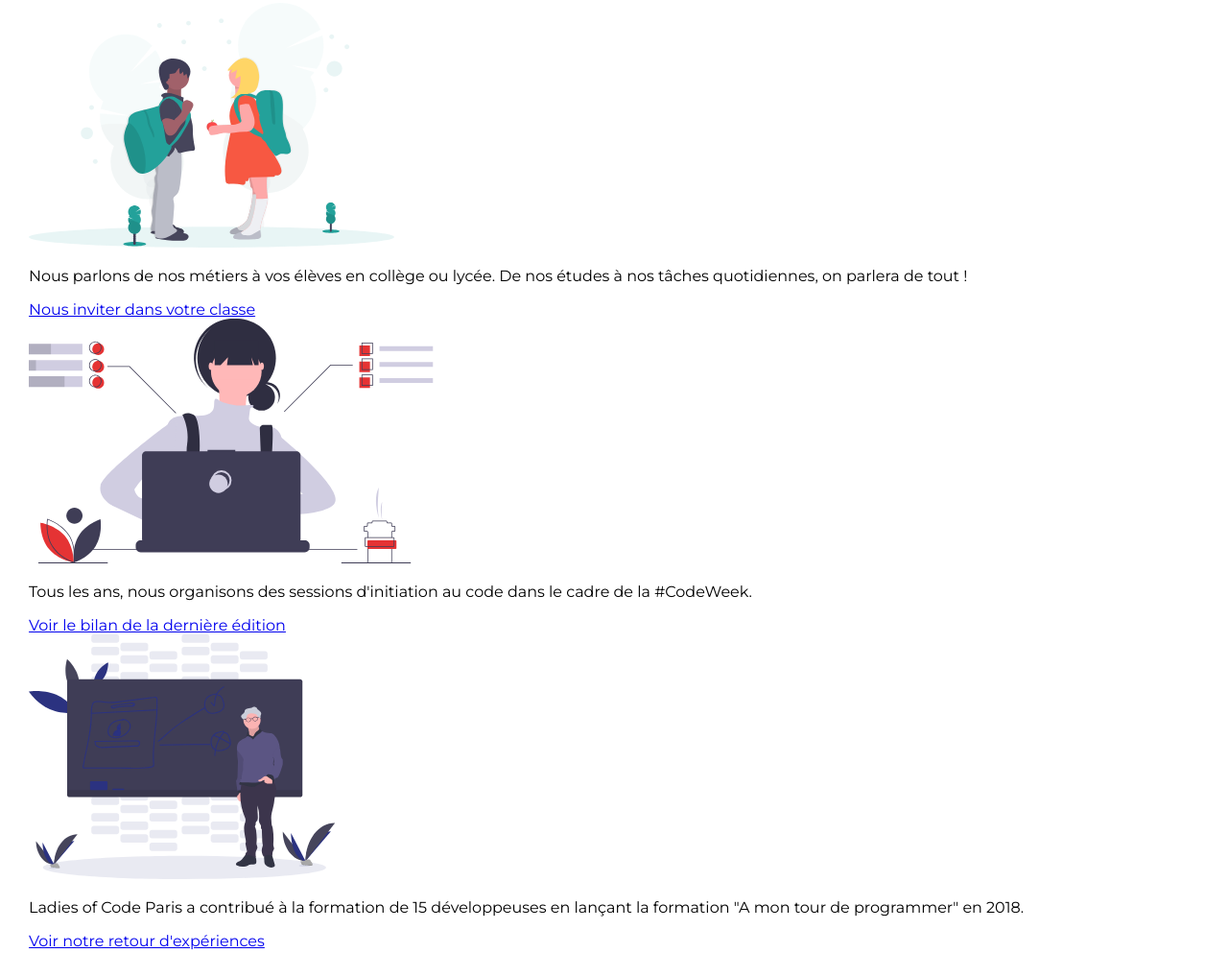
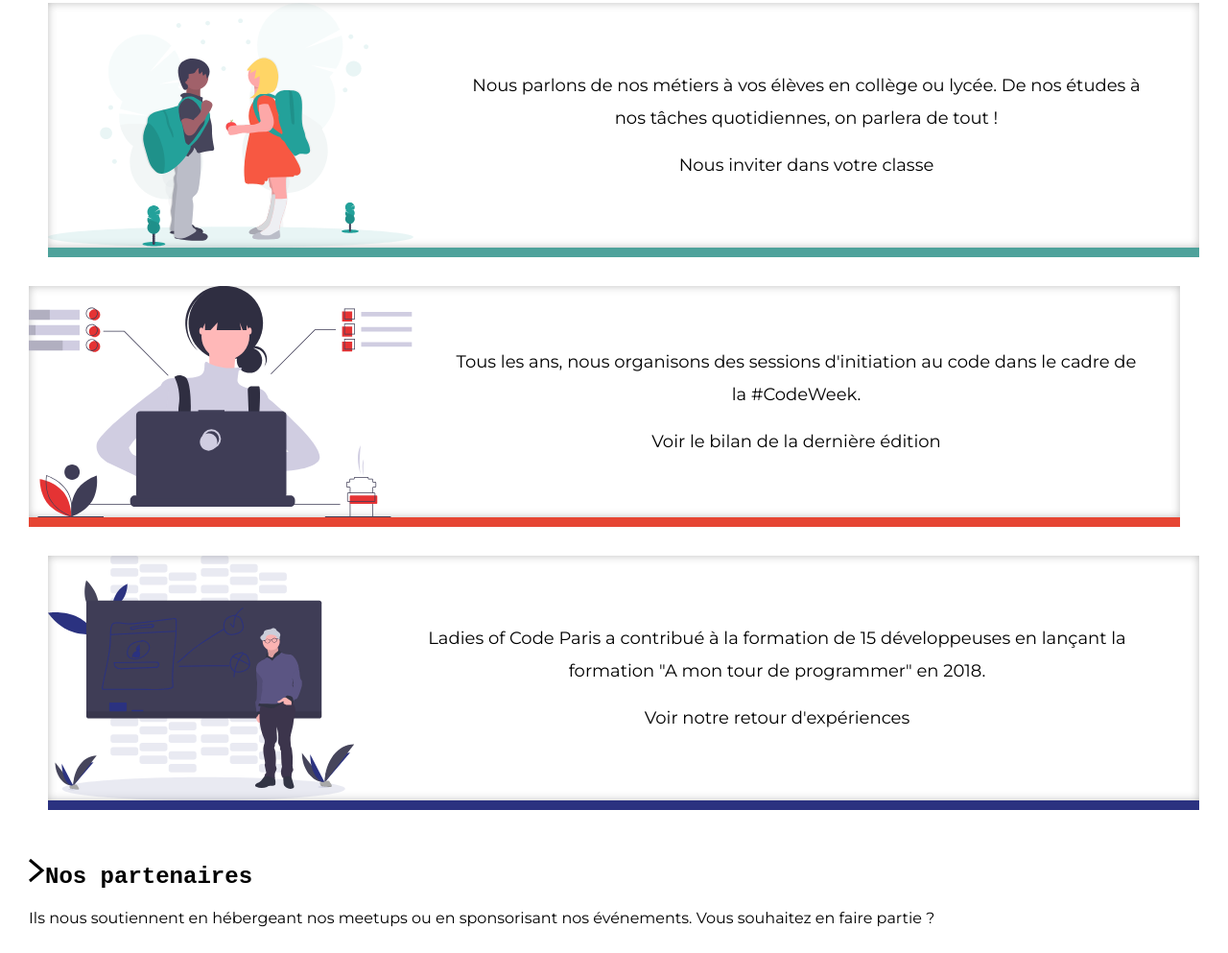
Before and after one commit to leiluspocus/loc-website, a website: page app/index.html in a window 1280 px wide. Shown: the part 1080-2073 px from the top of the page at 96% size. Drawn offline with Linux system fonts and the light colour scheme; a web font is replaced by a local one.

Commit message:
:art: passion intégration

```diff
--- a/app/index.html
+++ b/app/index.html
@@ -51,18 +51,25 @@
         <div class="section__diversity diversity">
           <div class="diversity-school">
             <img src="images/school.svg" />
-            <p>Nous parlons de nos métiers à vos élèves en collège ou lycée. De nos études à nos tâches quotidiennes, on parlera de tout !</p>
-            <a href="cta--green">Nous inviter dans votre classe</a>
+            <p>
+              Nous parlons de nos métiers à vos élèves en collège ou lycée. De nos études à nos tâches quotidiennes, on parlera de tout !<br />
+              <a class="cta--green">Nous inviter dans votre classe</a>
+            </p>
           </div>
           <div class="diversity-codeweek">
               <img src="images/codeweek.svg" />
-              <p>Tous les ans, nous organisons des sessions d'initiation au code dans le cadre de la #CodeWeek.</p>
-              <a href="cta--green">Voir le bilan de la dernière édition</a>
+              <p>
+                Tous les ans, nous organisons des sessions d'initiation au code dans le cadre de la #CodeWeek.<br />
+                <a class="cta--green">Voir le bilan de la dernière édition</a>
+              </p>
+
           </div>
           <div class="diversity-amtdp">
               <img src="images/amtdp.svg" />
-              <p>Ladies of Code Paris a contribué à la formation de 15 développeuses en lançant la formation "A mon tour de programmer" en 2018.</p>
-              <a href="cta--green">Voir notre retour d'expériences</a>
+              <p>
+                Ladies of Code Paris a contribué à la formation de 15 développeuses en lançant la formation "A mon tour de programmer" en 2018.<br />
+                <a class="cta--green">Voir notre retour d'expériences</a>
+              </p>
           </div>
         </div>
       </section>
--- a/app/scss/sections.scss
+++ b/app/scss/sections.scss
@@ -1,15 +1,64 @@
+
+@import './variables.scss';
+
 h2 {
     font-family: 'B612 Mono', monospace;
     text-align: left;
 
     &::before {
         content: url('../images/chevron.svg');
-        width: 30px;
+        width: 20px;
     }
 }
 
 .section {
     img {
-        max-width: 500px;
+        max-width: 400px;
+    }
+
+    &__diversity, .diversity {
+        display: flex;
+        flex-direction: column;
+        // width: 1200px;
+
+        &-school {
+            border-bottom: 10px solid $locBlue;
+        }
+
+        &-amtdp {
+            border-bottom: 10px solid $locPurple;
+        }
+
+        &-codeweek {
+            border-bottom: 10px solid $locPink; // tata
+        }
+
+        div {
+            display: flex;
+            align-items: center;
+            margin-bottom: 30px;
+            box-shadow: inset 0px 0px 10px rgba(0, 0, 0, 0.25);
+
+            p {
+                text-align: center;
+                font-size: 18px;
+                line-height: 34px;
+                padding: 43px;
+
+                a {
+                    display: inline-block;
+                    margin-top: 15px;
+                }
+            }
+        }
+
+        &-school, &-amtdp {
+            width: 1200px;
+            align-self: flex-end;
+        }
+
+        &-codeweek {
+            width: 1200px;
+        }
     }
 }
--- a/app/scss/variables.scss
+++ b/app/scss/variables.scss
@@ -6,12 +6,11 @@ $locPurple: #2B3280;
 .cta {
 
     width: 450px;
-    color: #000;
     margin-top: 15px;
     display: inline-block;
 
     line-height: 20px;
-    font-size: 24px;
+    font-size: 30px;
 
     &--pink {
         background: rgba(229, 51, 52, 0.3);
@@ -19,5 +18,6 @@ $locPurple: #2B3280;
 
     a {
         text-decoration: none;
+        color: #000;
     }
 }
```
Also changed, not shown: app/css/header.css, app/css/punchline.css, app/css/sections.css, app/css/styles.css, app/css/variables.css.
